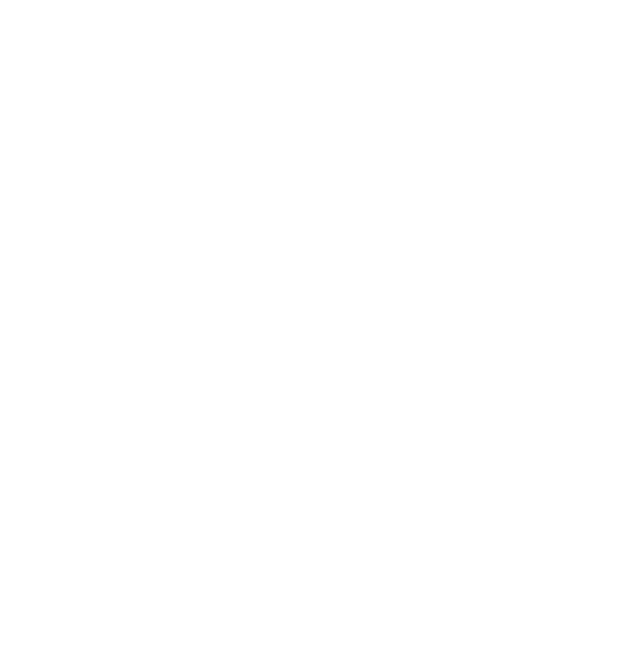
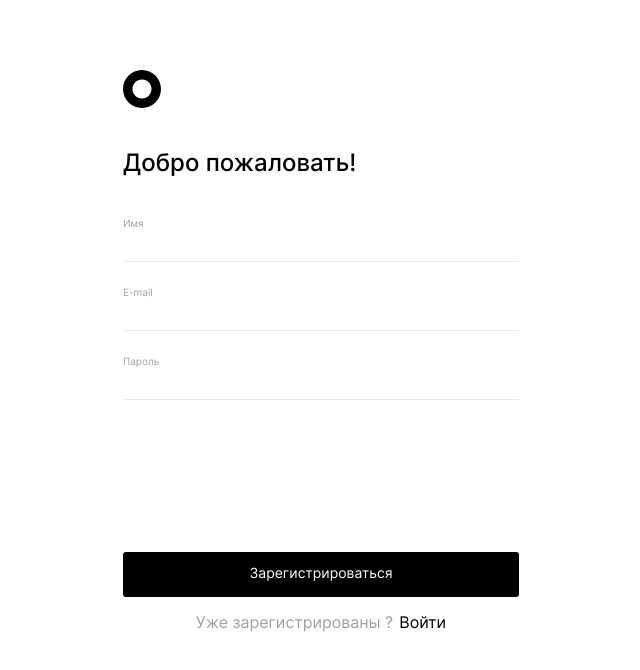
Before and after one commit to ilyaSy/movies-explorer-frontend, a React (Create React App) app: page /signup in a window 1280 px wide. Shown: the top 670 px of the page, without its empty margins (319-959 px from the left). Built offline with nearby package versions, Linux system fonts and the light colour scheme.

Commit message:
Feat: login, registration

```diff
--- a/src/components/Header/Header.css
+++ b/src/components/Header/Header.css
@@ -1,5 +1,6 @@
 .header {
-  margin: 0;
+  width: 100%;
+  margin: 0 auto;
   padding: 18px 70px;
   font-size: 12px;
   line-height: 16px;
@@ -7,6 +8,13 @@
   display: flex;
   justify-content: space-between;
   align-items: center;
+  box-sizing: border-box;
+}
+
+.header_sign {
+  max-width: 396px;
+  width: 100%;
+  padding: 70px 0 0 0;
 }
 
 .header__logo {
--- a/src/components/Header/Header.js
+++ b/src/components/Header/Header.js
@@ -1,19 +1,24 @@
 import { useLocation } from 'react-router-dom';
 import circleImage from '../../images/circle.svg';
-import { profileURL, moviesURL, savedMoviesURL } from '../../utils/constants';
+import { profileURL, moviesURL, savedMoviesURL, signinURL, signupURL } from '../../utils/constants';
 import Navigation from '../Navigation/Navigation';
 import './Header.css';
 
 export default function Header() {
   const location = useLocation();
   const pathname = location.pathname;
-  const isPageNotFound = ['/', profileURL, moviesURL, savedMoviesURL].includes(pathname) ? false : true;
+  const isPageNotFound = ['/', profileURL, moviesURL, savedMoviesURL, signinURL, signupURL].includes(pathname) ? false : true;
+  const isSigninSignupURL = [signinURL, signupURL].includes(pathname) ? true : false;
 
   return ( !isPageNotFound ? (
-    <header className='header'>
+    <header className={`header ${isSigninSignupURL && 'header_sign'}`}>
       <img src={circleImage} alt='circle' className='header__logo' />
 
-      <Navigation />
+      {
+        !isSigninSignupURL && (
+          <Navigation />
+        )
+      }
     </header>
     ) : (
     <></>
--- a/src/components/Login/Login.css
+++ b/src/components/Login/Login.css
@@ -0,0 +1,93 @@
+.login {
+  margin: 0 auto;
+  padding: 0;
+  max-width: 396px;
+  width: 100%;
+  height: 100%;
+}
+
+.login__title {
+  margin: 40px 0;
+  padding: 0;
+  text-align: left;
+  font-size: 24px;
+  line-height: 29.05px;
+  font-weight: 500;
+}
+
+.login__fieldset {
+  margin: 0 0 25px 0;
+  width: 100%;
+}
+
+.login__input-label {
+  width: 100%;
+  display: block;
+  font-size: 10px;
+  line-height: 12.1px;
+  font-weight: 400;
+  color: #a0a0a0;
+}
+
+.login__input-label:not(:first-child) {
+  margin-top: 6px;
+}
+
+.login__input {
+  width: 100%;
+  margin: 0;
+  padding: 5px 0 10px 0;
+  display: block;
+  font-size: 14px;
+  line-height: 16.94px;
+  font-weight: 500;
+  color: #000;
+  border: 0;
+  border-bottom: 1px solid #e8e8e8;
+}
+
+.login__input:not([value=""]):invalid {
+  color: #ff4062;
+}
+
+.login__error {
+  width: 100%;
+  margin: 6px 0 0 0;
+  padding: 0;
+  content: '';
+  display: block;
+  color: #ff4062;
+  visibility: hidden;
+}
+
+.login__input:not([value=""]):invalid + .login__error {
+  visibility: visible;
+}
+
+.login__button {
+  width: 100%;
+  text-align: center;
+  margin: 179px 0 0 0;
+  padding: 13px 0 15px 0;
+  font-weight: 400;
+  font-size: 14px;
+  line-height: 16.94px;
+  color: #fff;
+  background-color: #000;
+  border-radius: 3px;
+  border: 0;
+}
+
+.login__registration {
+  width: 100%;
+  text-align: center;
+  color: #a0a0a0;
+}
+
+.login__registration-link {
+  margin: 0 0 0 6px;
+  padding: 0;
+  text-decoration: none;
+  text-align: center;
+  color: #000;
+}
--- a/src/components/Login/Login.js
+++ b/src/components/Login/Login.js
@@ -1,5 +1,59 @@
+import { useState } from 'react';
+import { Link } from 'react-router-dom';
+import { signupURL } from '../../utils/constants';
 import './Login.css';
 
-export default function Login(){
-  return (<></>);
+export default function Login() {
+  const [email, setEmail] = useState();
+  const [password, setPassword] = useState();
+
+  const handleSetEmail = (event) => setEmail(event.target.value);
+  const handleSetPassword = (event) => setPassword(event.target.value);
+
+  return (
+    <main className='login'>
+      <h1 className='login__title'>Рады видеть!</h1>
+      <form action='/' name='signin' className='login__fieldset'>
+        <label className='login__input-label'>
+          E-mail
+          <input
+            type='text'
+            name='email'
+            // placeholder="Email"
+            className='login__input login__input_value_email'
+            minLength='7'
+            maxLength='200'
+            pattern='.{2,}@.{2,}\.[a-zA-Z]{2,6}'
+            required
+            value={email}
+            onChange={handleSetEmail}
+          />
+          <p className='login__error email-error'>Что-то пошло не так...</p>
+        </label>
+
+        <label className='login__input-label'>
+          Пароль
+          <input
+            type='password'
+            name='password'
+            // placeholder="Пароль"
+            className='login__input login__input_value_password'
+            minLength='5'
+            maxLength='200'
+            required
+            value={password}
+            onChange={handleSetPassword}
+          />
+          <p className='login__error password-error'>Что-то пошло не так...</p>
+        </label>
+      </form>
+      <button className='login__button'>Войти</button>
+      <p className='login__registration'>
+        Ещё не зарегистрированы ?
+        <Link to={signupURL} className='login__registration-link'>
+          Регистрация
+        </Link>
+      </p>
+    </main>
+  );
 }
--- a/src/components/Navigation/Navigation.js
+++ b/src/components/Navigation/Navigation.js
@@ -1,4 +1,4 @@
-import { Link, useLocation } from 'react-router-dom';
+import { NavLink , useLocation } from 'react-router-dom';
 import { profileURL, moviesURL, savedMoviesURL } from '../../utils/constants';
 import accountImage from '../../images/account.svg';
 import './Navigation.css';
@@ -14,36 +14,36 @@ export default function Navigation() {
         pathname !== '/' ?
           (<>
             <nav className='navigation__menu'>
-              <Link to={moviesURL} alt='Фильмы' className='navigation__menu-link'>
+              <NavLink  to={moviesURL} alt='Фильмы' className='navigation__menu-link'>
                 Фильмы
-              </Link>
-              <Link
+              </NavLink >
+              <NavLink
                 to={savedMoviesURL}
                 alt='Сохранённые фильмы'
                 className='navigation__menu-link'
               >
                 Сохранённые фильмы
-              </Link>
+              </NavLink >
             </nav>
 
-            <Link to={profileURL} alt='Профиль' className='navigation__account'>
+            <NavLink  to={profileURL} alt='Профиль' className='navigation__account'>
               Аккаунт
               <img
                 src={accountImage}
                 alt='circle'
                 className='navigation__account-logo'
               />
-            </Link>
+            </NavLink >
           </>)
         :
         (
           <>
-            <Link to={moviesURL} alt='Регистрация' className='navigation__registration'>
+            <NavLink  to={moviesURL} alt='Регистрация' className='navigation__registration'>
               Регистрация
-            </Link>
-            <Link to={moviesURL} alt='Войти' className='navigation__login'>
+            </NavLink >
+            <NavLink  to={moviesURL} alt='Войти' className='navigation__login'>
               Войти
-            </Link>
+            </NavLink >
           </>
         )
       }
--- a/src/components/Register/Register.css
+++ b/src/components/Register/Register.css
@@ -0,0 +1,93 @@
+.registration {
+  margin: 0 auto;
+  padding: 0;
+  max-width: 396px;
+  width: 100%;
+  height: 100%;
+}
+
+.registration__title {
+  margin: 40px 0;
+  padding: 0;
+  text-align: left;
+  font-size: 24px;
+  line-height: 29.05px;
+  font-weight: 500;
+}
+
+.registration__fieldset {
+  margin: 0 0 65px 0;
+  width: 100%;
+}
+
+.registration__input-label {
+  width: 100%;
+  display: block;
+  font-size: 10px;
+  line-height: 12.1px;
+  font-weight: 400;
+  color: #a0a0a0;
+}
+
+.registration__input-label:not(:first-child) {
+  margin-top: 6px;
+}
+
+.registration__input {
+  width: 100%;
+  margin: 0;
+  padding: 5px 0 10px 0;
+  display: block;
+  font-size: 14px;
+  line-height: 16.94px;
+  font-weight: 500;
+  color: #000;
+  border: 0;
+  border-bottom: 1px solid #e8e8e8;
+}
+
+.registration__input:not([value=""]):invalid {
+  color: #ff4062;
+}
+
+.registration__error {
+  width: 100%;
+  margin: 6px 0 0 0;
+  padding: 0;
+  content: '';
+  display: block;
+  color: #ff4062;
+  visibility: hidden;
+}
+
+.registration__input:not([value=""]):invalid + .registration__error {
+  visibility: visible;
+}
+
+.registration__button {
+  width: 100%;
+  text-align: center;
+  margin: 69px 0 0 0;
+  padding: 13px 0 15px 0;
+  font-weight: 400;
+  font-size: 14px;
+  line-height: 16.94px;
+  color: #fff;
+  background-color: #000;
+  border-radius: 3px;
+  border: 0;
+}
+
+.registration__registration {
+  width: 100%;
+  text-align: center;
+  color: #a0a0a0;
+}
+
+.registration__registration-link {
+  margin: 0 0 0 6px;
+  padding: 0;
+  text-decoration: none;
+  text-align: center;
+  color: #000;
+}
--- a/src/components/Register/Register.js
+++ b/src/components/Register/Register.js
@@ -1,5 +1,75 @@
+import { useState } from 'react';
+import { Link } from 'react-router-dom';
+import { signupURL } from '../../utils/constants';
 import './Register.css';
 
-export default function Register(){
-  return (<></>);
+export default function Register() {
+  const [email, setEmail] = useState();
+  const [name, setName] = useState();
+  const [password, setPassword] = useState();
+
+  const handleSetEmail = (event) => setEmail(event.target.value);
+  const handleSetName = (event) => setName(event.target.value);
+  const handleSetPassword = (event) => setPassword(event.target.value);
+
+  return (
+    <main className='registration'>
+      <h1 className='registration__title'>Добро пожаловать!</h1>
+      <form action='/' name='signup' className='registration__fieldset'>
+        <label className='registration__input-label'>
+          Имя
+          <input
+            type='text'
+            name='name'
+            className='registration__input registration__input_value_name'
+            minLength='2'
+            maxLength='30'
+            pattern='[a-zA-Zа-яёА-ЯЁ0-9]+'
+            required
+            value={name}
+            onChange={handleSetName}
+          />
+          <p className='registration__error name-error'>Что-то пошло не так...</p>
+        </label>
+
+        <label className='registration__input-label'>
+          E-mail
+          <input
+            type='text'
+            name='email'
+            className='registration__input registration__input_value_name'
+            minLength='7'
+            maxLength='200'
+            pattern='.{2,}@.{2,}\.[a-zA-Z]{2,6}'
+            required
+            value={email}
+            onChange={handleSetEmail}
+          />
+          <p className='registration__error email-error'>Что-то пошло не так...</p>
+        </label>
+
+        <label className='registration__input-label'>
+          Пароль
+          <input
+            type='password'
+            name='password'
+            className='registration__input registration__input_value_password'
+            minLength='5'
+            maxLength='200'
+            required
+            value={password}
+            onChange={handleSetPassword}
+          />
+          <p className='registration__error password-error'>Что-то пошло не так...</p>
+        </label>
+      </form>
+      <button className='registration__button'>Зарегистрироваться</button>
+      <p className='registration__registration'>
+        Уже зарегистрированы ?
+        <Link to={signupURL} className='registration__registration-link'>
+          Войти
+        </Link>
+      </p>
+    </main>
+  );
 }
```
